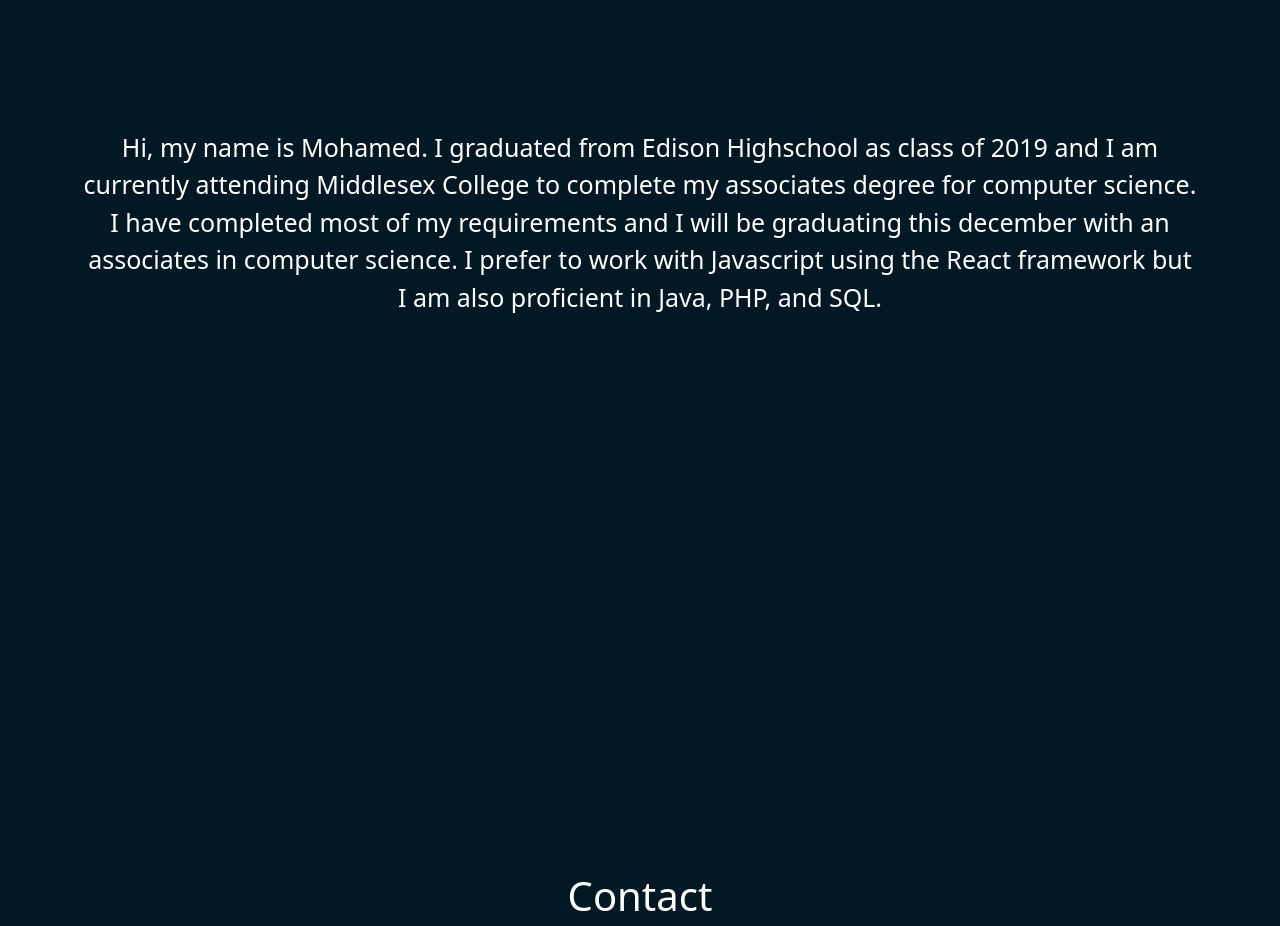
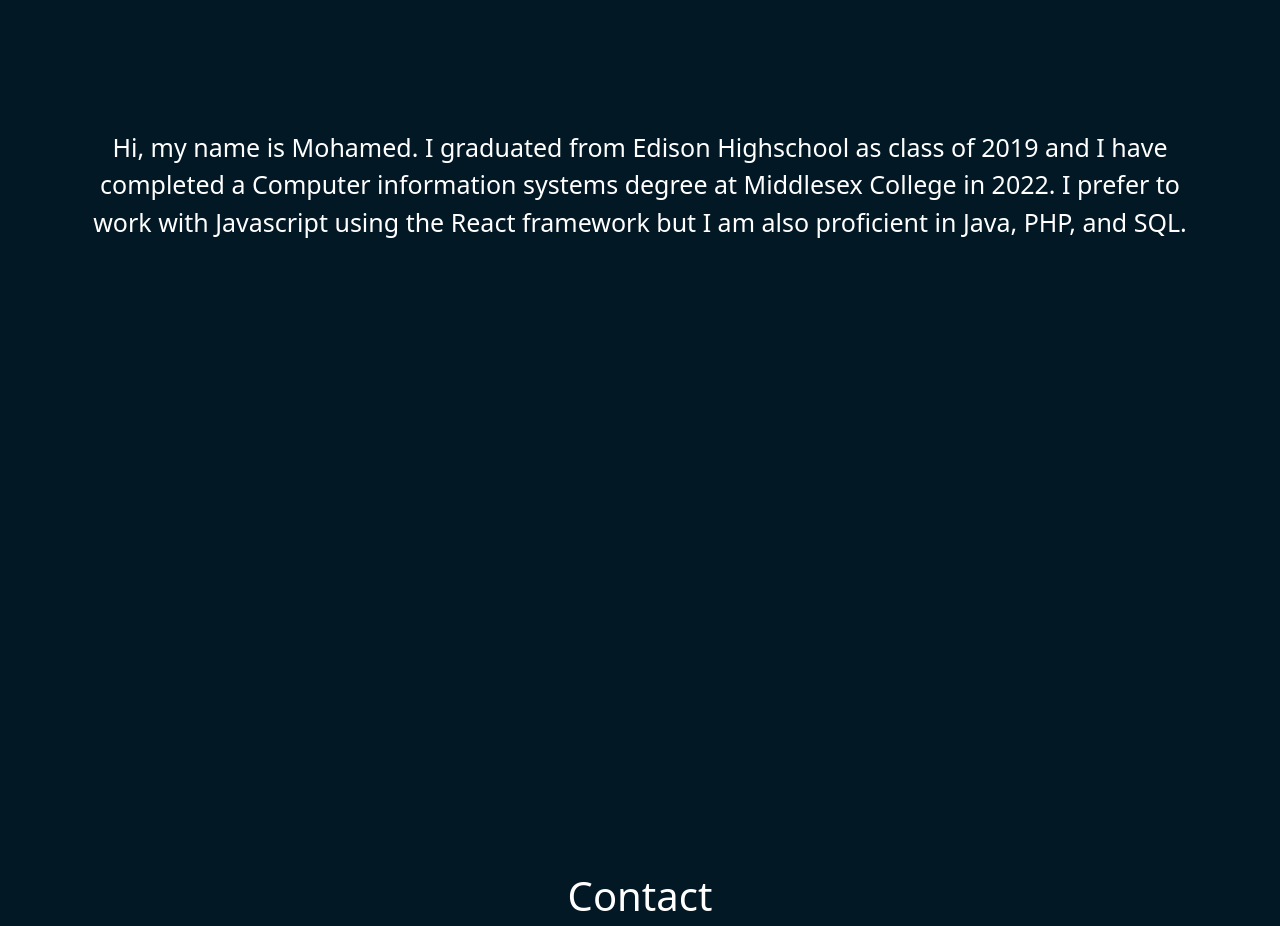
Before and after one commit to MAR2807/portfolio, a React (Create React App) app: page / in a window 1280 px wide. Shown: the part 5680-6606 px from the top of the page. Built offline with nearby package versions, Linux system fonts and the light colour scheme.

Commit message:
1/19/2023

```diff
--- a/src/components/Home.js
+++ b/src/components/Home.js
@@ -129,10 +129,8 @@ export default function Home() {
           <div className="container about-info">
 
             <p className = "about-info">
-                  Hi, my name is Mohamed. I graduated from Edison Highschool as class of 2019 and I am currently attending
-                   Middlesex College to complete my associates degree for computer science.
-                   I have completed most of my requirements and I will be graduating this december with an associates in computer science. I prefer to
-                   work with Javascript using the React framework but I am also proficient in Java, PHP, and SQL.
+                  Hi, my name is Mohamed. I graduated from Edison Highschool as class of 2019 and I have completed a Computer information systems degree at
+                   Middlesex College in 2022. I prefer to work with Javascript using the React framework but I am also proficient in Java, PHP, and SQL.
             </p>
           </div>
 
```
